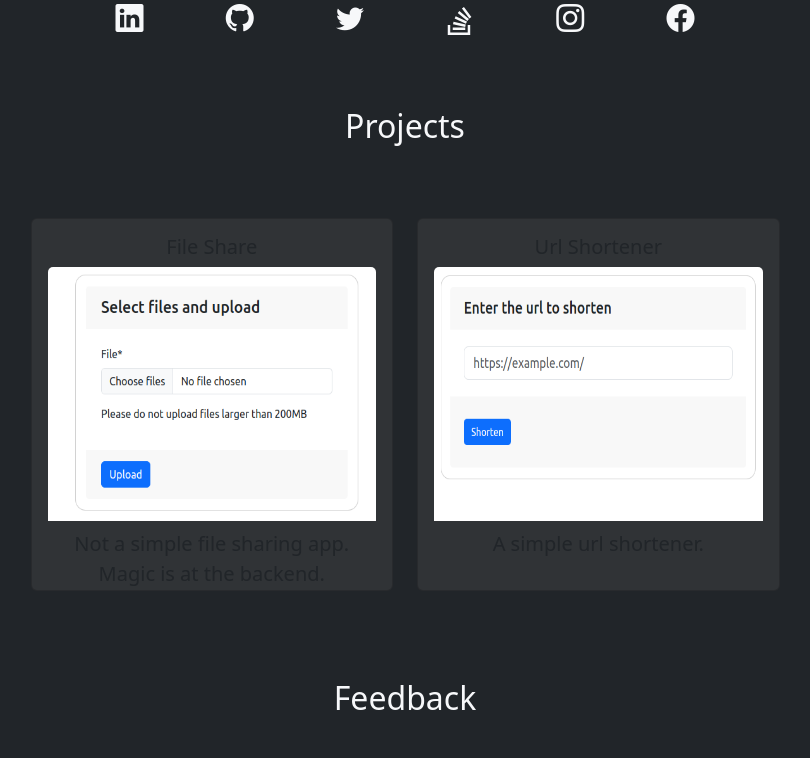
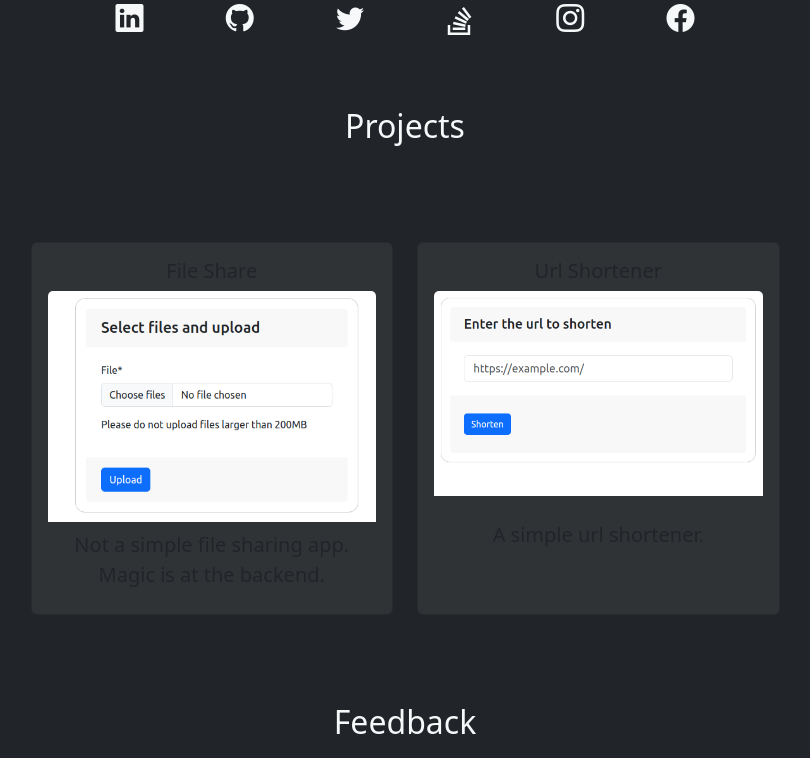
Before and after one commit to vallabhtiwari/portfolio, a Django app: page / in a window 1280 px wide. Shown: the part 552-1310 px from the top of the page, without its empty margins (235-1045 px from the left). Run offline with Django 4.2, Linux system fonts and the light colour scheme; parts of the project's set-up code (start-up, migrations or seed data) failed here and were passed over; some libraries are stand-ins or nearby versions.

Commit message:
minor tweaks

```diff
--- a/base/templates/base/home.html
+++ b/base/templates/base/home.html
@@ -51,13 +51,13 @@
         <div class="row" id="projects">
             <h2>Projects</h2>
         </div>
-        <div class="row projects-row row-cols-1 row-cols-md-2 ">
+        <div class="row projects-row row-cols-1 row-cols-md-2 g-4">
             <div class="col">
                 <a href="{% url 'fileshare:upload' %}">
-                    <div class="card h-100">
+                    <div class="card">
                         <div class="card-body">
                             <h5 class="card-title">File Share</h5>
-                            <img src="{% static 'base/fileshare.png' %}" class="card-img-top h-75" alt="fileshare">
+                            <img src="{% static 'base/fileshare.png' %}" class="card-img-top" alt="fileshare">
                             <p class="card-text p-2">Not a simple file sharing app.<br> Magic is at the backend.</p>
                         </div>
                     </div>
@@ -68,8 +68,8 @@
                     <div class="card h-100">
                         <div class="card-body">
                             <h5 class="card-title">Url Shortener</h5>
-                            <img src="{% static 'base/shorturl.png' %}" class="card-img-top h-75" alt="shorturl">
-                            <p class="card-text p-2">A simple url shortener.</p>
+                            <img src="{% static 'base/shorturl.png' %}" class="card-img-top" alt="shorturl">
+                            <p class="card-text pt-4">A simple url shortener.</p>
                         </div>
                     </div>
                 </a>
```
